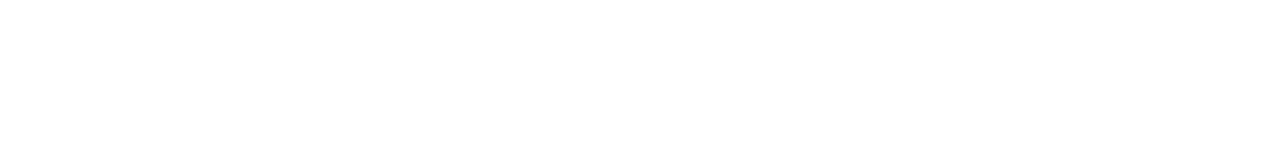
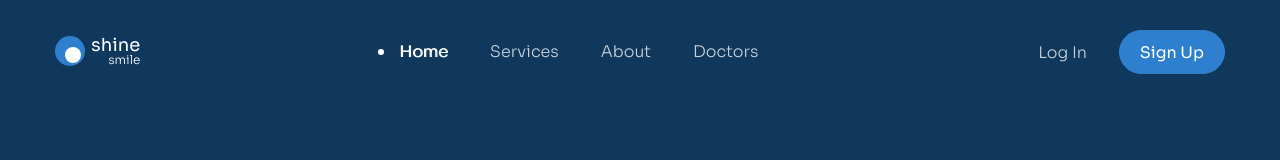
Before and after one commit to ChuMi2K/dental-care-landing-page-01, a plain HTML site: page index.html in a window 1280 px wide. Drawn offline with Linux system fonts and the light colour scheme.

Commit message:
Do logo and navbar

```diff
--- a/assets/css/styles.css
+++ b/assets/css/styles.css
@@ -3,7 +3,8 @@
 }
 
 :root {
-    --primary-color: #2E80CE;
+    --primary-color: #2e80ce;
+    --secondary-color: #10375c;
     --sub-font: "Open Sans", sans-serif;
 }
 
@@ -15,3 +16,139 @@ body {
     font-size: 1.6rem;
     font-family: "Sora", sans-serif;
 }
+
+/* Common */
+.container {
+    width: 1170px;
+    height: 100px;
+    max-width: calc(100% - 48px);
+    margin: 0 auto;
+}
+
+a {
+    text-decoration: none;
+}
+
+.btn {
+    --height: 60px
+    min-width: 205px;
+    height: var(--height);
+    line-height: var(--height);
+    padding: 0 20px;
+    border-radius: 999px;
+    display: inline-block;
+    color: #fff;
+    background-color: var(--primary-color);
+    font-size: 1.6rem;
+    font-weight: 400;
+    text-align: center;
+    border: 1px solid var(--primary-color);
+}
+
+.btn:hover {
+    cursor: pointer;
+    opacity: 0.9;
+}
+
+/* Header */
+.header {
+    min-height: 100vh;
+    padding-top: 30px;
+    background-color: var(--secondary-color);
+}
+
+.header-top {
+    display: flex;
+    height: 44px;
+    justify-content: space-between;
+    align-items: center;
+}
+
+.logo {
+    font-size: 1rem;
+    display: inline-flex;
+    position: relative;
+}
+
+.logo__circle::before,
+.logo__circle::after {
+    content: "";
+    display: inline-block;
+    border-radius: 50%;
+}
+
+.logo__circle::before {
+    width: 3em;
+    height: 3em;
+    background-color: var(--primary-color);
+}
+
+.logo__circle::after {
+    position: absolute;
+    width: 1.6em;
+    height: 1.6em;
+    top: 1.1em;
+    left: 1em;
+    background-color: #fff;
+}
+
+.logo__text {
+    margin-left: 0.6em;
+    text-align: right;
+}
+
+.logo__brand {
+    display: block;
+    color: #fff;
+    font-size: 1.8em;
+    font-weight: 400;
+}
+
+.logo__brand--small {
+    font-size: 1.2em;
+    font-weight: 300;
+}
+
+/* Navbar */
+.navbar__list {
+    display: flex;
+    align-items: center;
+}
+
+.action__login,
+.navbar__link {
+    color: #c9d2da;
+    font-size: 1.6rem;
+    font-weight: 300;
+    line-height: 1.75;
+    padding: 4px 21px;
+}
+
+.navbar__item--active {
+    position: relative;
+}
+
+.navbar__item--active::before {
+    content: "";
+    display: inline-block;
+    position: absolute;
+    width: 6px;
+    height: 6px;
+    border-radius: 50%;
+    top: 11px;
+    left: 0;
+    background-color: #fff;
+}
+
+.navbar__link:hover,
+.navbar__item--active .navbar__link {
+    color: #fff;
+    text-shadow: 1px 0 0 currentColor;
+}
+
+.action__signup {
+    margin-left: 7px;
+    min-width: 104px;
+    height: 44px;
+    line-height: 44px;
+}
--- a/index.html
+++ b/index.html
@@ -68,6 +68,46 @@
         <link rel="stylesheet" href="./assets/css/styles.css" />
     </head>
     <body>
+        <header class="header">
+            <div class="container">
+                <div class="header-top">
+                    <!-- Logo -->
+                    <a href="/">
+                        <div class="logo">
+                            <div class="logo__circle"></div>
+                            <span class="logo__text">
+                                <span class="logo__brand">shine</span>
+                                <span class="logo__brand logo__brand--small">smile</span>
+                            </span>
+                        </div>
+                    </a>
+
+                    <!-- Navbar -->
+                    <nav class="navbar">
+                        <div class="navbar__list">
+                            <div class="navbar__item navbar__item--active">
+                                <a href="#!" class="navbar__link">Home</a>
+                            </div>
+                            <div class="navbar__item">
+                                <a href="#!" class="navbar__link">Services</a>
+                            </div>
+                            <div class="navbar__item">
+                                <a href="#!" class="navbar__link">About</a>
+                            </div>
+                            <div class="navbar__item">
+                                <a href="#!" class="navbar__link">Doctors</a>
+                            </div>
+                        </div>
+                    </nav>
+
+                    <!-- Action -->
+                    <div class="action">
+                        <a href="#!" class="action__login">Log In</a>
+                        <a href="#!" class="btn action__signup">Sign Up</a>
+                    </div>
+                </div>
+            </div>
+        </header>
     </body>
 </html>
 
@@ -91,4 +131,9 @@
     - https://www.favicon-generator.org/
     - Embed favicons and correct path
     - Correct path in manifest.json
+
+    + Do Header
+    - Logo (Use before, after to create icon instead using img and use em unit)
+    - Navbar
+    - Action (Login, Signup)
 -->
```
